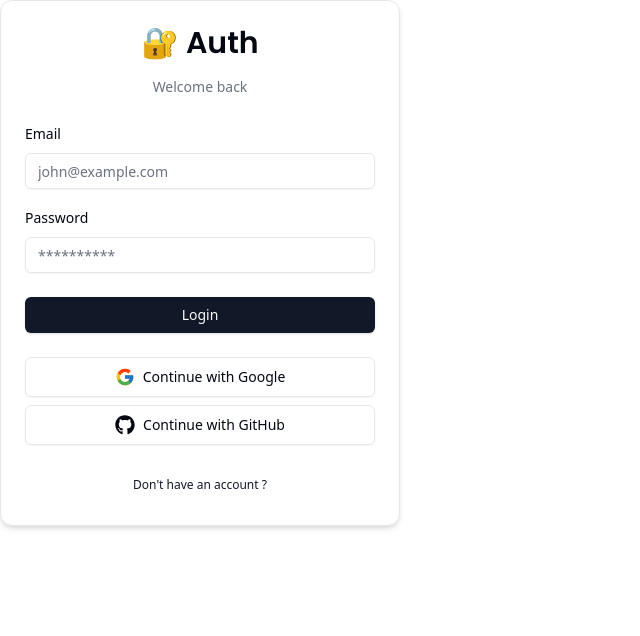
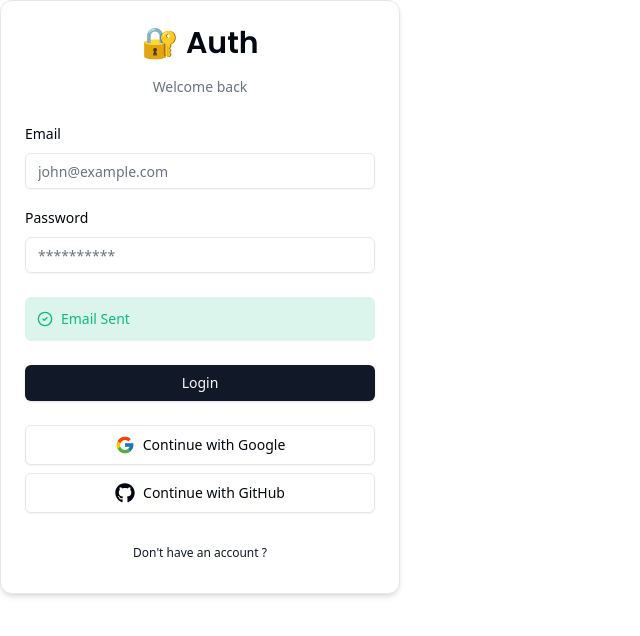
Before and after one commit to harsimran-d/learnly, a Next.js app: page /auth/login in a window 1280 px wide. Shown: the top 636 px of the page, without its empty margins (0-640 px from the left). Built offline with nearby package versions, Linux system fonts and the light colour scheme.

Commit message:
add form success component

```diff
--- a/src/components/auth/login-form.tsx
+++ b/src/components/auth/login-form.tsx
@@ -15,6 +15,7 @@
 import { CardWrapper } from "./card-wrapper";
 import { Button } from "../ui/button";
 import { FormError } from "../form-error";
+import { FormSuccess } from "../form-success";
 
 export const LoginForm = () => {
   const form = useForm<z.infer<typeof LoginSchema>>({
@@ -74,6 +75,7 @@
             />
           </div>
           <FormError />
+          <FormSuccess message="Email Sent" />
           <Button type="submit" className="w-full">
             Login
           </Button>
--- /dev/null
+++ b/src/components/form-success.tsx
@@ -0,0 +1,15 @@
+import { CircleCheck } from "lucide-react";
+
+interface FormSuccessProps {
+  message?: string;
+}
+
+export const FormSuccess = ({ message }: FormSuccessProps) => {
+  if (!message) return null;
+  return (
+    <div className="flex items-center gap-x-2 rounded-md bg-emerald-500 bg-emerald-500/15 p-3 text-sm text-emerald-500">
+      <CircleCheck className="h-4 w-4" />
+      <p>{message}</p>
+    </div>
+  );
+};
```
